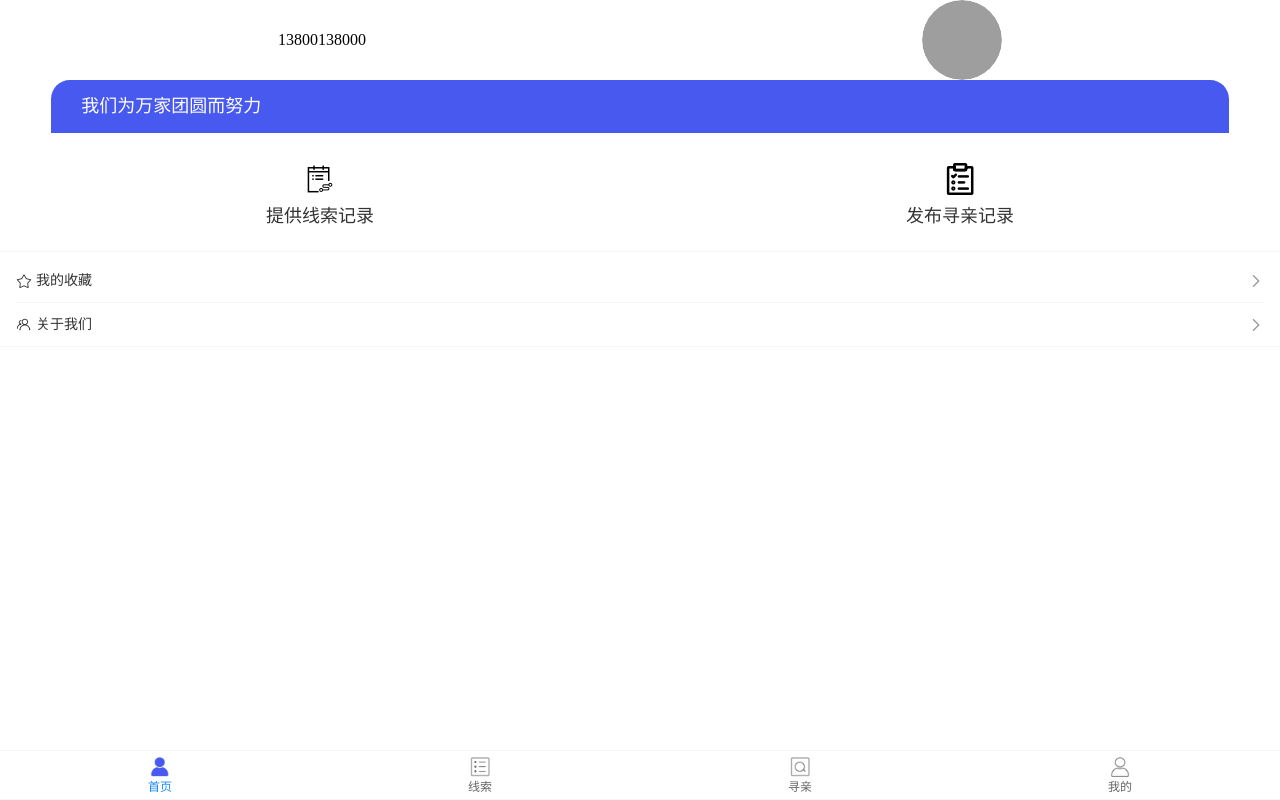
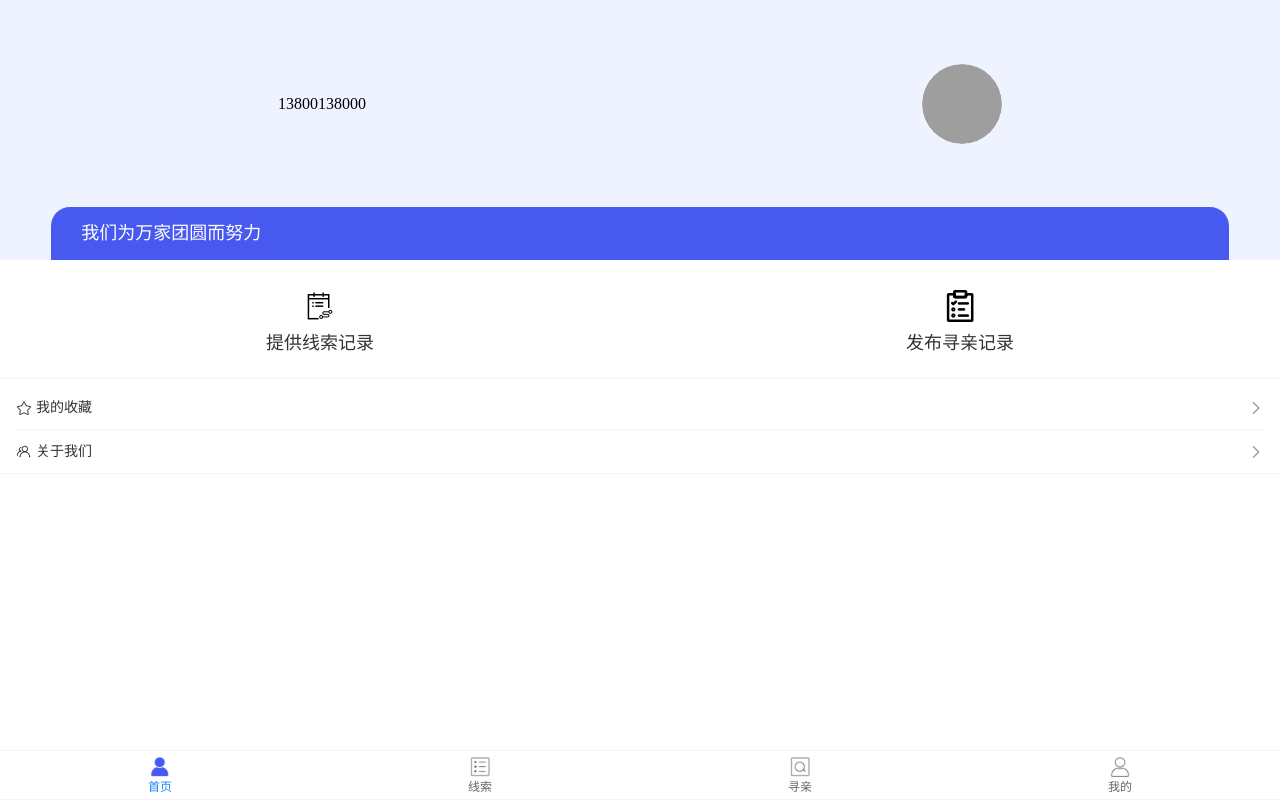
Before and after one commit to shindouhiro/tuanyuanyuan, a Vue app: page /#/my in a window 1280 px wide. Built offline with nearby package versions, Linux system fonts and the light colour scheme; grey boxes are pictures that could not be loaded; a web font is replaced by a local one.

Commit message:
自己调下

```diff
--- a/src/pages/My.vue
+++ b/src/pages/My.vue
@@ -1,5 +1,6 @@
 <template>
-  <van-row class="flex justify-around items-center">
+  <div class="container flex flex-col">
+    <van-row class="flex justify-around items-center flex-1">
       <div>13800138000</div>
       <van-image
         display="block"
@@ -11,6 +12,7 @@
       />
     </van-row>
     <div class="nav">我们为万家团圆而努力</div>
+  </div>
   <div class="wrap flex flex-row items-center">
     <div class="flex flex-1 flex-col justify-center items-center">
       <span class="iconfont icon-xiansuojilu"></span>
@@ -28,6 +30,23 @@
 </template>
 
 <style scoped lang="scss">
+.container {
+  height: 260px;
+  background: #eff3ff;
+  .nav {
+    width: 92%;
+    margin: 0 auto;
+    height: 53px;
+    line-height: 53px;
+    background: #4759ee;
+    border-top-left-radius: 19px;
+    border-top-right-radius: 19px;
+    font-size: 18px;
+    color: #ffffff;
+    letter-spacing: 0;
+    text-indent: 30px;
+  }
+}
 .van-row {
   width: 100%;
   height: auto;
@@ -43,17 +62,4 @@
     font-weight: 400;
   }
 }
-.nav {
-  width: 92%;
-  margin: 0 auto;
-  height: 53px;
-  line-height: 53px;
-  background: #4759ee;
-  border-top-left-radius: 19px;
-  border-top-right-radius: 19px;
-  font-size: 18px;
-  color: #ffffff;
-  letter-spacing: 0;
-  text-indent: 30px;
-}
 </style>
```
Lines whose indentation alone changed are shown as unchanged.
